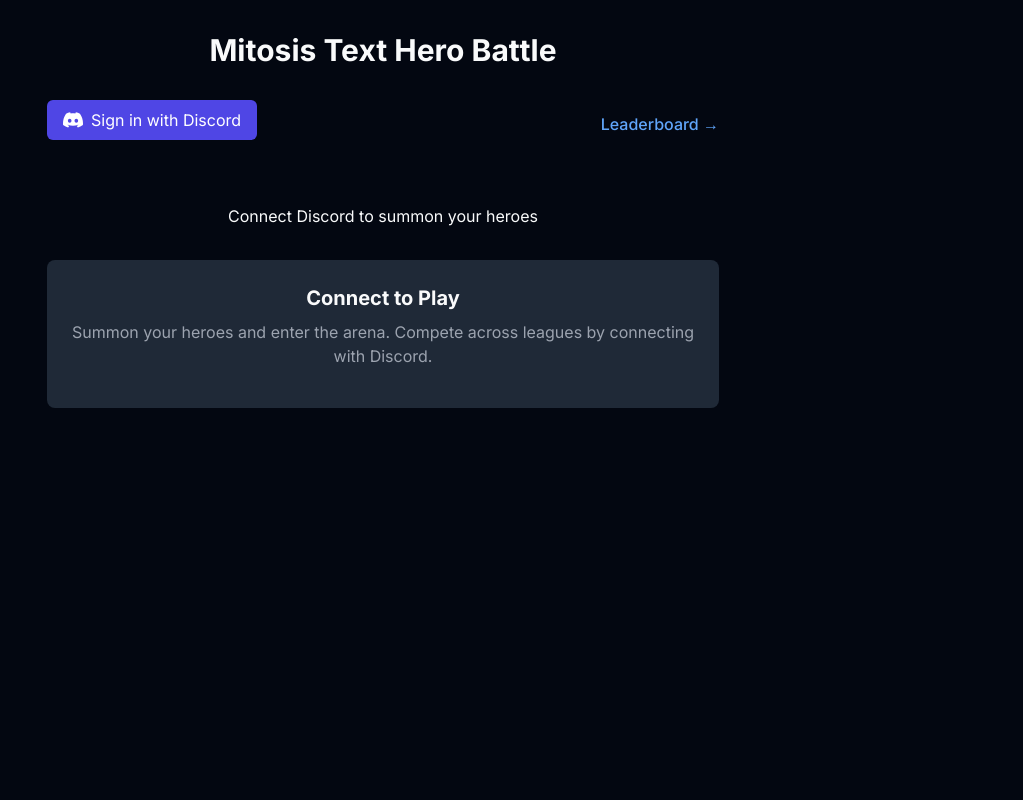
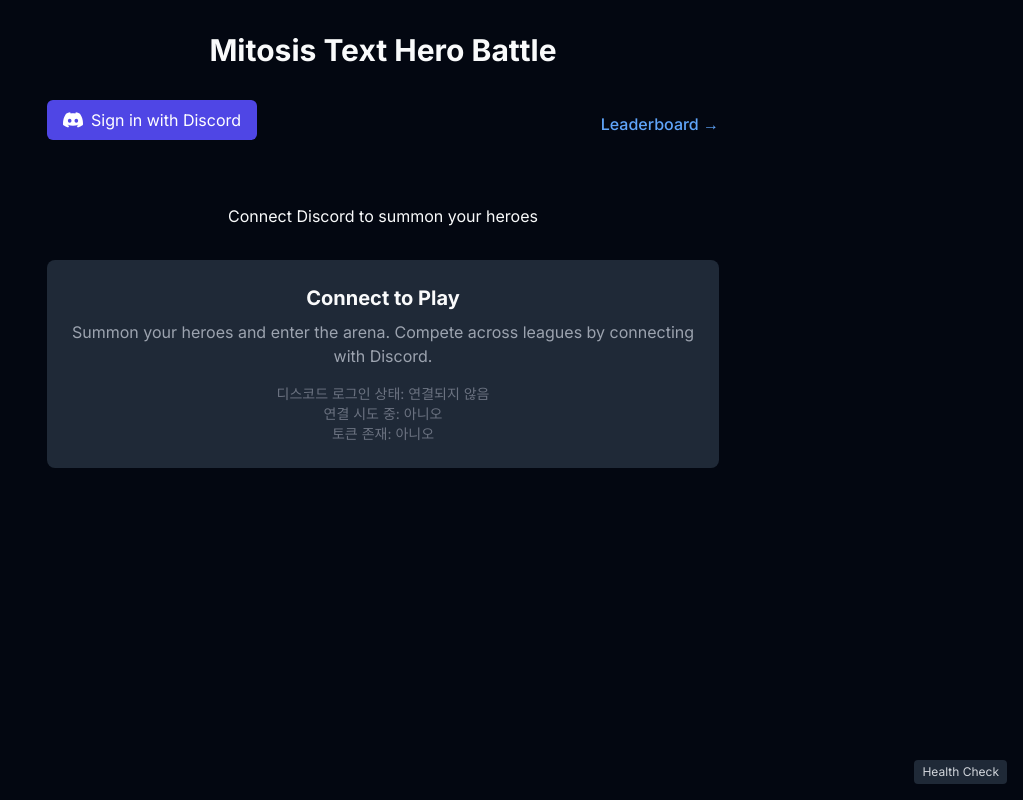
Before and after one commit to sgh94/text-battle-game, a Next.js app: page / in a window 1280 px wide. Shown: the whole page, without its empty margins (257-1280 px from the left). Built offline with nearby package versions, Linux system fonts and the light colour scheme.

Commit message:
페이지에 에러 표시 및 디버깅 정보 추가

```diff
--- a/src/app/page.tsx
+++ b/src/app/page.tsx
@@ -11,16 +11,28 @@
 export default function Home() {
   const router = useRouter();
   const [isClient, setIsClient] = useState(false);
-  const { isConnected, isConnecting, user } = useDiscordAuth();
+  const { isConnected, isConnecting, user, error } = useDiscordAuth();
   const [loginChecked, setLoginChecked] = useState(false);
 
   // This ensures hydration issues are avoided
   useEffect(() => {
     setIsClient(true);
+
+    // Add an unhandled rejection handler for debugging purposes
+    const handleUnhandledRejection = (event: PromiseRejectionEvent) => {
+      console.error('Unhandled promise rejection:', event.reason);
+    };
+
+    window.addEventListener('unhandledrejection', handleUnhandledRejection);
+
+    return () => {
+      window.removeEventListener('unhandledrejection', handleUnhandledRejection);
+    };
   }, []);
 
   // Check if auth token exists and handle initial state
   useEffect(() => {
+    try {
       const token = localStorage.getItem('discord_access_token');
       if (token && !isConnected && !isConnecting) {
         // We have a token but no user loaded yet - this is the transition state
@@ -28,6 +40,10 @@
         setLoginChecked(false);
       } else {
         setLoginChecked(true);
+      }
+    } catch (err) {
+      console.error('Error checking login state:', err);
+      setLoginChecked(true); // Proceed even if there's an error
     }
   }, [isConnected, isConnecting]);
 
@@ -64,6 +80,16 @@
     <main className="flex min-h-screen flex-col items-center p-4 md:p-8 pb-20">
       <h1 className="text-3xl font-bold mb-8">Mitosis Text Hero Battle</h1>
 
+      {/* Error display */}
+      {error && (
+        <div className="w-full max-w-2xl mb-4">
+          <div className="bg-red-900/30 border border-red-700 text-red-200 px-4 py-3 rounded-md">
+            <p className="font-medium">로그인 중 문제가 발생했습니다</p>
+            <p className="text-sm">{error}</p>
+          </div>
+        </div>
+      )}
+
       <div className="w-full max-w-2xl mb-6">
         <div className="flex justify-between items-center">
           {isClient && <DiscordLoginButton />}
@@ -74,18 +100,52 @@
       </div>
 
       <div className="w-full max-w-2xl">
+        {isConnecting ? (
+          <div className="flex justify-center items-center p-8">
+            <div className="animate-spin h-8 w-8 border-4 border-blue-500 rounded-full border-t-transparent"></div>
+            <span className="ml-3 text-gray-400">디스코드 연결 중...</span>
+          </div>
+        ) : (
           <CharactersList />
+        )}
 
         {isConnected && <LeagueSelector />}
 
-        {!isConnected && (
+        {!isConnected && !isConnecting && (
           <div className="mt-8 bg-gray-800 rounded-lg p-6 text-center">
             <h2 className="text-xl font-bold mb-2">Connect to Play</h2>
             <p className="text-gray-400 mb-4">
               Summon your heroes and enter the arena. Compete across leagues by connecting with Discord.
             </p>
+
+            {/* Connection status check */}
+            <div className="mt-4 text-sm text-gray-500">
+              <p>디스코드 로그인 상태: {isConnected ? '연결됨' : '연결되지 않음'}</p>
+              <p>연결 시도 중: {isConnecting ? '예' : '아니오'}</p>
+              {isClient && (
+                <p>토큰 존재: {localStorage.getItem('discord_access_token') ? '예' : '아니오'}</p>
+              )}
+            </div>
           </div>
         )}
+      </div>
+
+      {/* Health check button for debugging */}
+      <div className="fixed bottom-4 right-4">
+        <button
+          onClick={async () => {
+            try {
+              const res = await fetch('/api/health');
+              const data = await res.json();
+              alert('Health check: ' + JSON.stringify(data));
+            } catch (err) {
+              alert('Health check failed: ' + (err instanceof Error ? err.message : String(err)));
+            }
+          }}
+          className="text-xs bg-gray-800 hover:bg-gray-700 text-gray-300 px-2 py-1 rounded"
+        >
+          Health Check
+        </button>
       </div>
     </main>
   );
```
Lines whose indentation alone changed are shown as unchanged.
